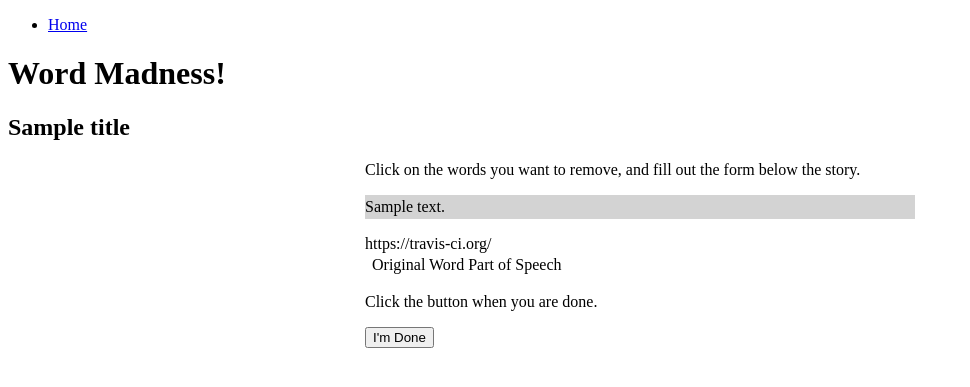
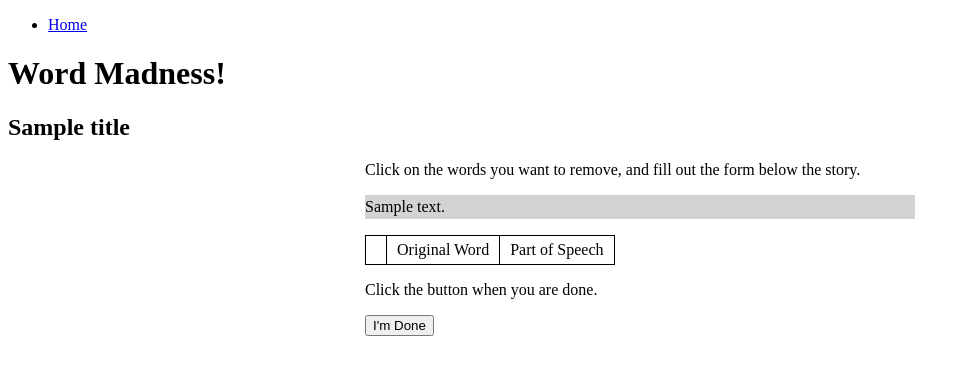
Before and after one commit to degustaf/IC_002, a Django app: template templates/Word_Madness/remove_words.html in a window 1280 px wide. Shown: the top 387 px of the page, without its empty margins (0-970 px from the left). Run offline with Django 3.2, Linux system fonts and the light colour scheme; the template is opened without the code that fills it: most values are stand-ins (such as "Sample title", 1, 10 or a date in 2020).

Commit message:
Added Table border in remove words page

```diff
--- a/static/Word_Madness/css/style.css
+++ b/static/Word_Madness/css/style.css
@@ -30,3 +30,12 @@ textarea{
 #hidden_data{
     display: none;
 }
+
+table, tr, td{
+    border: 1px solid black;
+    border-collapse: collapse;
+}
+
+td{
+    padding: 5px 10px;
+}
--- a/static/Word_Madness/js/remove_words.js
+++ b/static/Word_Madness/js/remove_words.js
@@ -47,6 +47,7 @@ function create_table_row(counter, word) {
             + "</option>";
     });
     result = result + "</select></td>";
+    result = result + "<td>delete</td>";
     result = result + "</tr>";
 
     return result;
--- a/templates/Word_Madness/remove_words.html
+++ b/templates/Word_Madness/remove_words.html
@@ -18,7 +18,7 @@
             {% endfor %}
         </p>
         <table id="Words">
-            <tr>https://travis-ci.org/
+            <tr>
                 <td></td>
                 <td>Original Word</td>
                 <td>Part of Speech</td>
--- a/views.py
+++ b/views.py
@@ -24,6 +24,6 @@ def Create_Game(request):
             game.save()
             print(game.id)
             params['id'] = game.id
-            params['parts_of_speech'] = Word_blank.parts_of_speech_choices
+            params['parts_of_speech'] = [x[0] for x in Word_blank.parts_of_speech_choices]
             return render(request, 'Word_Madness/remove_words.html', params)
     raise Http404("Page Not Found")
```
